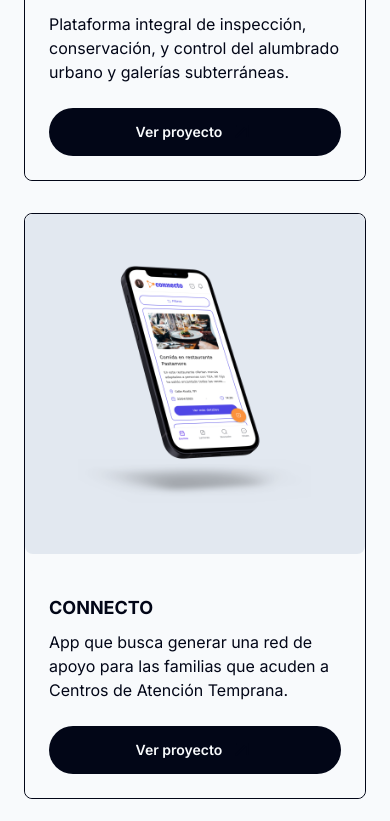
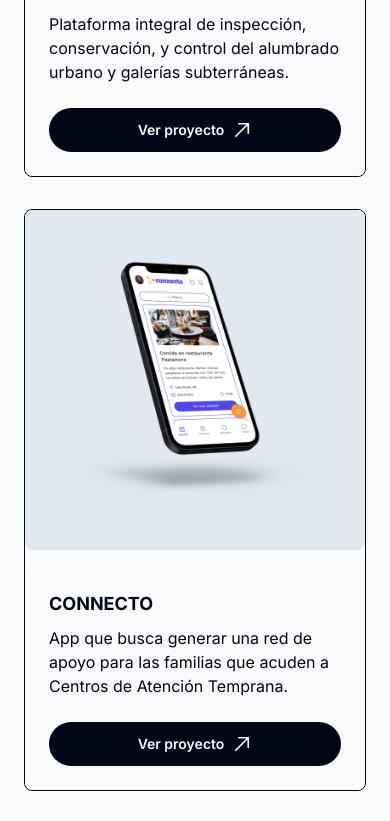
Before and after one commit to AndreaCascallana/AndreaCascallana_Portfolio, a React (Vite) app: page / in a window 390 px wide. Shown: the part 2220-3041 px from the top of the page. Built offline with nearby package versions, Linux system fonts and the light colour scheme.

Commit message:
change format icon for its visualization in movile

```diff
--- a/src/components/ProyectSingle/ProyectSingle.jsx
+++ b/src/components/ProyectSingle/ProyectSingle.jsx
@@ -14,7 +14,20 @@
         <div className="card-actions">
           <a href={props.url} className="btn btn-primary" target="_blank">
             Ver proyecto
-            <span className="material-symbols-outlined">arrow_outward</span>
+            <svg
+              xmlns="http://www.w3.org/2000/svg"
+              fill="none"
+              viewBox="0 0 24 24"
+              strokeWidth={2}
+              stroke="#f8fafc"
+              className="w-5 h-5"
+            >
+              <path
+                strokeLinecap="round"
+                strokeLinejoin="round"
+                d="M4.5 19.5l15-15m0 0H8.25m11.25 0v11.25"
+              />
+            </svg>
           </a>
         </div>
       </div>
--- a/src/routes/Contact.jsx
+++ b/src/routes/Contact.jsx
@@ -7,8 +7,34 @@
         <p className="badge badge-outline">03</p>
         <p className="font-bold uppercase text-lg">¡Hablemos!</p>
         <div className="btn btn-ghost animate-bounce w-fit hover:bg-transparent">
-          <span class="material-symbols-outlined hidden lg:block hover:bg-transparent">arrow_right_alt</span>
-          <span class="material-symbols-outlined block lg:hidden hover:bg-transparent">arrow_downward</span>
+          <svg
+            xmlns="http://www.w3.org/2000/svg"
+            fill="none"
+            viewBox="0 0 24 24"
+            strokeWidth={2}
+            stroke="#020617"
+            className="w-5 h-5 bg-transparent hidden lg:block hover:bg-transparent"
+          >
+            <path
+              strokeLinecap="round"
+              strokeLinejoin="round"
+              d="M4.5 12h15m0 0l-6.75-6.75M19.5 12l-6.75 6.75"
+            />
+          </svg>
+          <svg
+            xmlns="http://www.w3.org/2000/svg"
+            fill="none"
+            viewBox="0 0 24 24"
+            strokeWidth={2}
+            stroke="#020617"
+            className="w-5 h-5 bg-transparent block lg:hidden hover:bg-transparent"
+          >
+            <path
+              strokeLinecap="round"
+              strokeLinejoin="round"
+              d="M12 4.5v15m0 0l6.75-6.75M12 19.5l-6.75-6.75"
+            />
+          </svg>
         </div>
       </div>
       <div className="contact-right-content lg:col-span-2 lg:mt-9">
@@ -23,6 +49,7 @@
           >
             andreacascallanarodriguez@gmail.com
           </a>
+        </div>
         <a
           className="btn btn-primary text-lg w-full block lg:hidden"
           href="mailto:andreacascallanarodriguez@gmail.com?subject=¡Hola%20Andrea!"
@@ -32,7 +59,6 @@
         </a>
       </div>
     </div>
-    </div>
   );
 };
 
```
Lines whose indentation alone changed are shown as unchanged.
